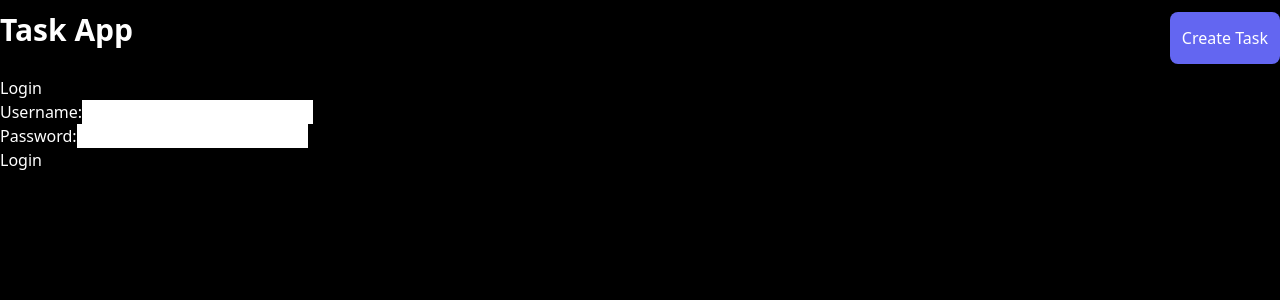
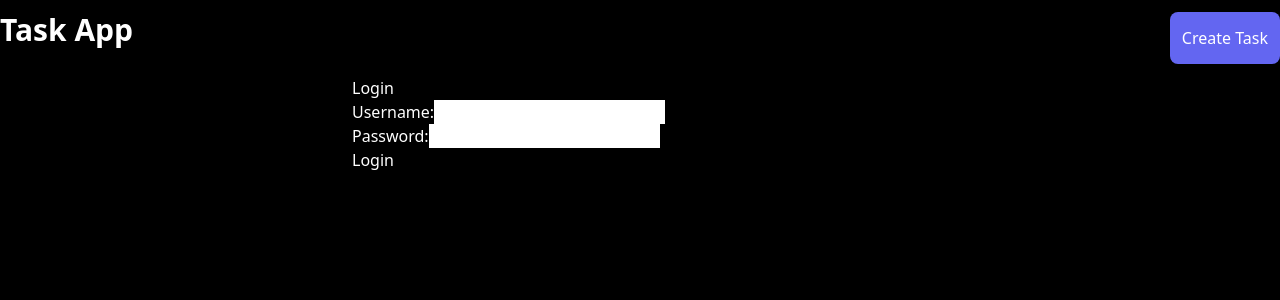
Before and after one commit to luuisHdez/FrontReactVite, a React (Vite) app: page / in a window 1280 px wide. Shown: the top 300 px of the page. Built offline with nearby package versions, Linux system fonts and the light colour scheme.

Commit message:
Update LoginPage.jsx

```diff
--- a/src/pages/LoginPage.jsx
+++ b/src/pages/LoginPage.jsx
@@ -38,7 +38,7 @@ function LoginPage() {
     };
 
     return (
-        <div>
+        <div className="max-w-xl mx-auto">
             <h1>Login</h1>
             <form onSubmit={handleLogin}>
                 <div>
```
